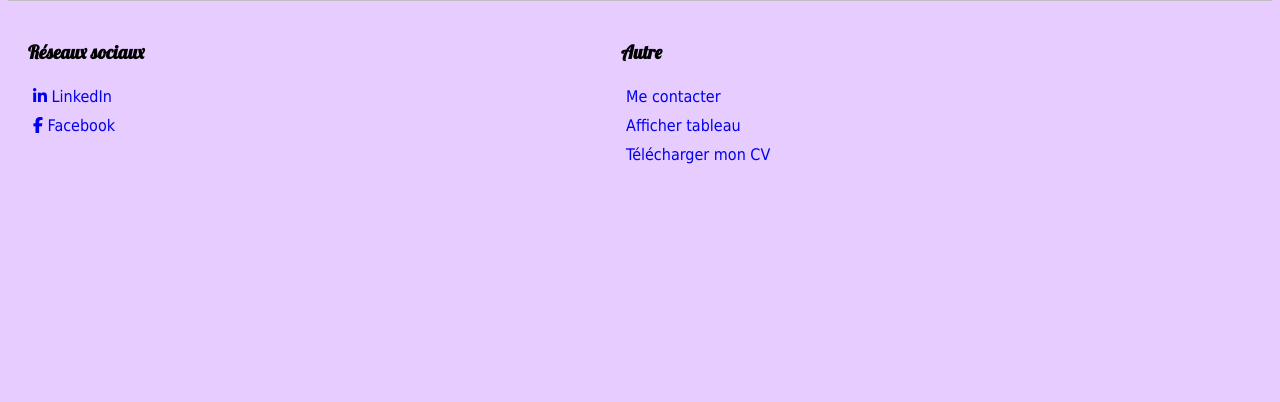
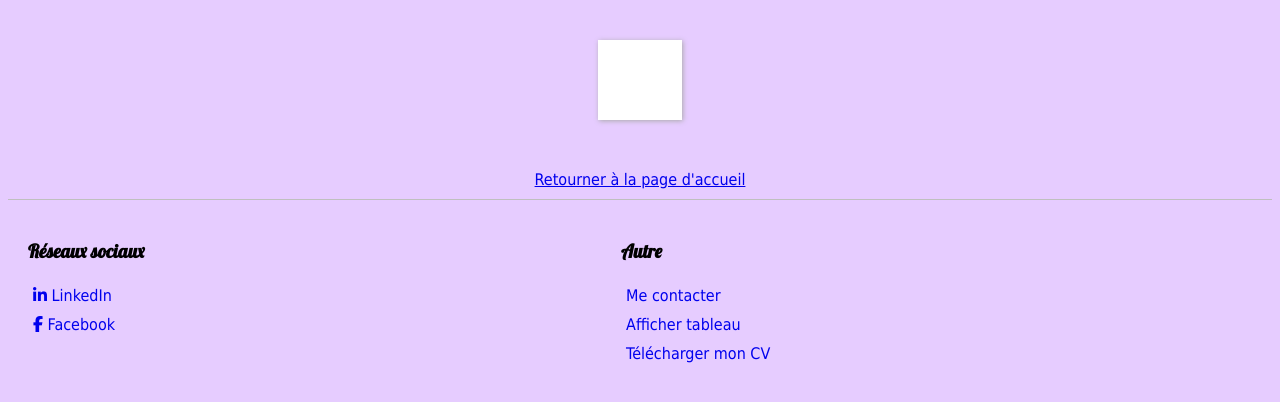
Before and after one commit to Maudran/rmn-project, a PHP site: page /rmn-project/table in a window 1280 px wide. Shown: the part 92-494 px from the top of the page. Run offline with PHP 8.4, Linux system fonts and the light colour scheme; data that the repository does not hold is empty; some libraries are stand-ins or nearby versions.

Commit message:
- Changes on CSS for tableView

```diff
--- a/css/style.css
+++ b/css/style.css
@@ -169,4 +169,22 @@
   #table-header .table-title {
     text-align: center; }
 
+#table-wrapper {
+  display: flex;
+  justify-content: center;
+  align-content: center;
+  padding: 40px; }
+  #table-wrapper #data-table {
+    display: flex;
+    background-color: #FFF;
+    box-shadow: 1px 1px 5px #aaa;
+    padding: 40px;
+    font-family: Tahoma, Geneva, sans-serif; }
+
+.table-return {
+  text-align: center;
+  font-family: Tahoma, Geneva, sans-serif;
+  text-decoration: none;
+  padding: 10px; }
+
 /*# sourceMappingURL=style.css.map */
--- a/scss/style.scss
+++ b/scss/style.scss
@@ -328,3 +328,29 @@ $small-text: 8px;
       text-align: center;
     }
 }
+
+#table-wrapper
+{
+  display: flex;
+  justify-content: center;
+  align-content: center;
+  padding: 40px;
+
+  #data-table
+  {
+    display: flex;
+    background-color: $background-blocks;
+    box-shadow: $border-shadow;
+    padding: 40px;
+    font-family: $txt-font;
+  }
+
+}
+
+.table-return
+{
+  text-align: center;
+  font-family: $txt-font;
+  text-decoration: none;
+  padding: 10px;
+}
--- a/view/tableView.php
+++ b/view/tableView.php
@@ -5,24 +5,25 @@
 </header>
 
 <div id="table-wrapper">
-    <div id="table-container">
 
+        <table id="data-table">
+            <div class="data-heading"><tr>
+                <?php foreach ($labels as $label) : ?>
+                <th><?php echo $label ?></th>
+                <?php endforeach; ?>
+            </tr></div>
+        <?php foreach ($result as $contact) : ?>
 
-        <table class="data-table">
-        <tr class="data-heading">
-            <?php foreach ($labels as $label) : ?>
-            <th><?php echo $label ?></th>
-            <?php endforeach; ?>
-        </tr>
-        <?php foreach ($result as $contact) : ?>
-            <tr>
+            <div class="data-cell"><tr>
                 <?php foreach ($contact as $value) : ?>
                     <td><?php echo $value ?></td>
                 <?php endforeach; ?>
-            </tr>
+            </tr></div>
         <?php endforeach; ?>
+
         </table>
-    </div>
+</div>
 
-
+<div class="table-return">
+    <a href="/rmn-project/homeView.php" title="Retour à la page d'accueil">Retourner à la page d'accueil</a>
 </div>
```
Also changed, not shown: 1 other file.
